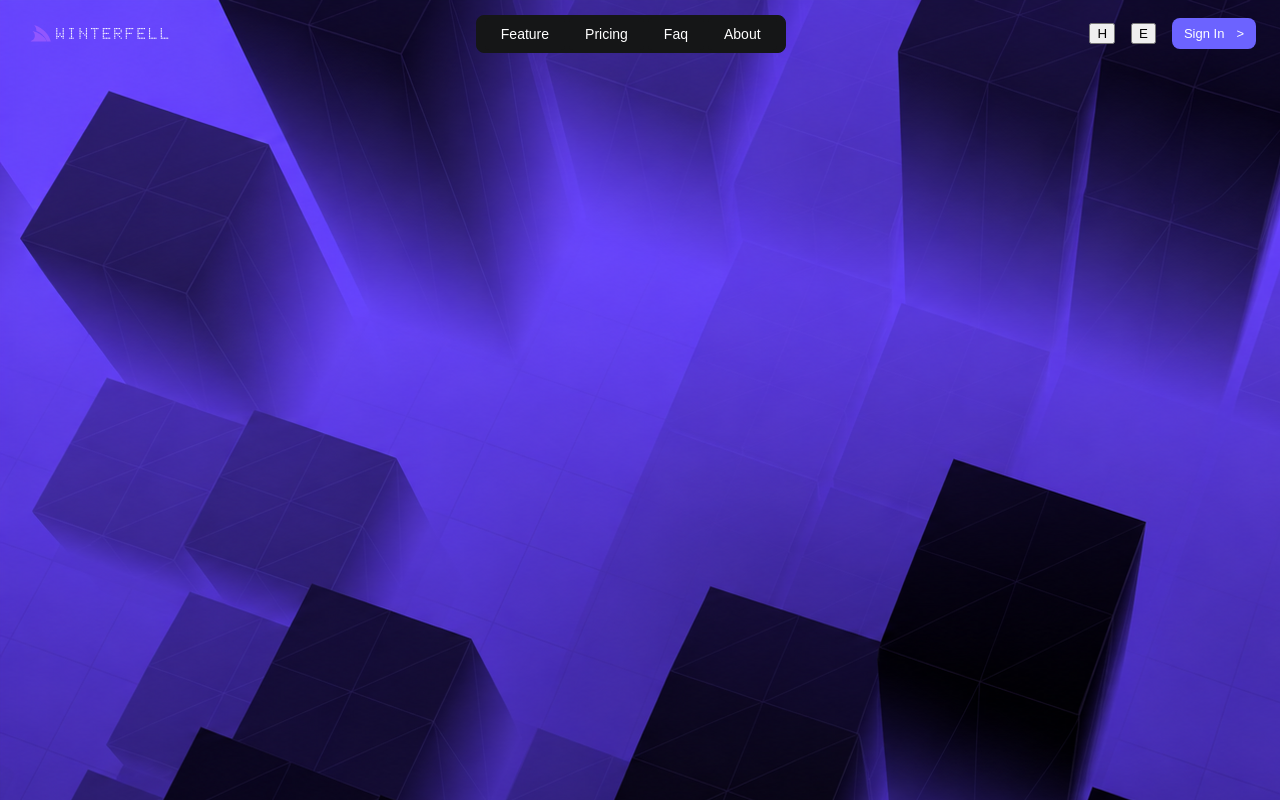
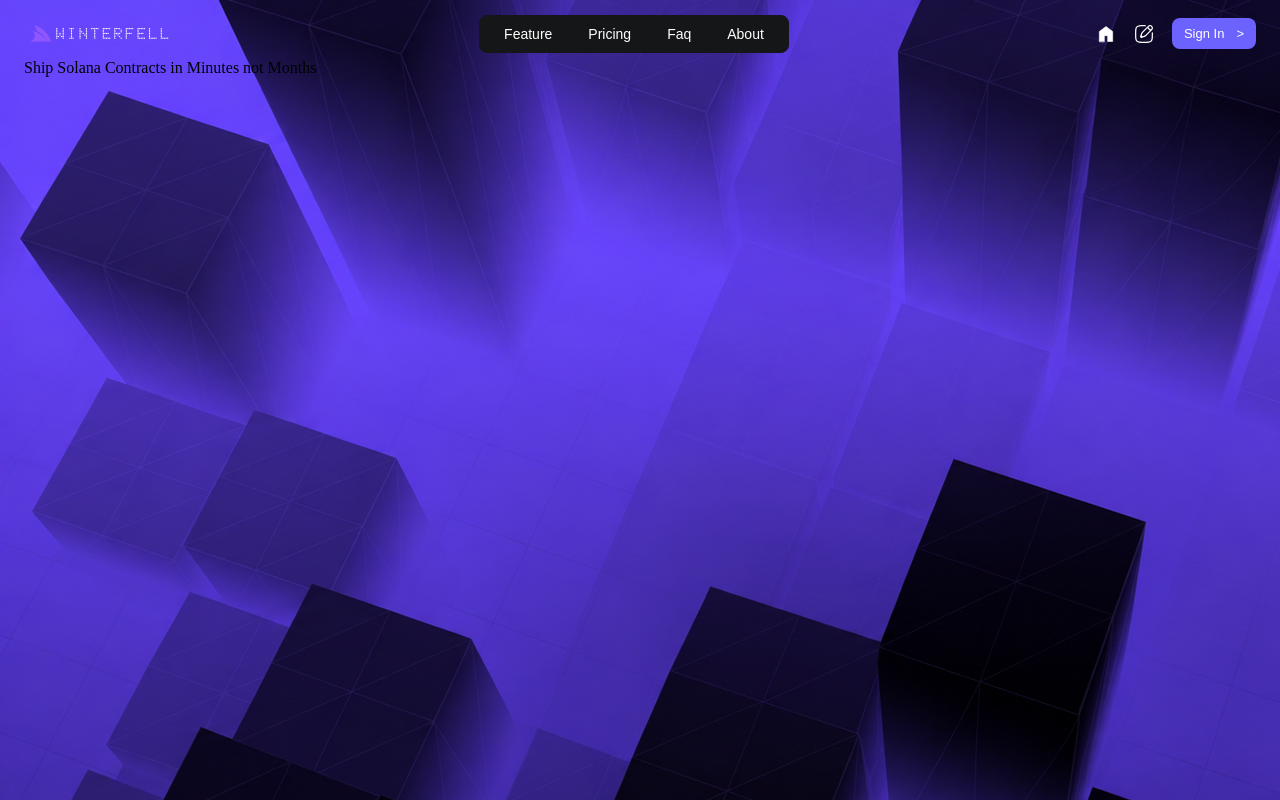
Before and after one commit to Voyagerr-10/Winterfell, a plain HTML site: page index.html in a window 1280 px wide. Drawn offline with Linux system fonts and the light colour scheme; a web font is replaced by a local one.

Commit message:
Added icons

```diff
--- a/index.html
+++ b/index.html
@@ -22,14 +22,19 @@
                 <button class="nav-button">About</button>
             </div>
             <div id="profile">
-                <button>H</button>
-                <button>E</button>
+                <img src="home.svg" alt="Home" width="20px" height="auto">
+                <img src="Pen New Square.svg" alt="Pen" width="20px" height="auto">
                 <button id="sign-in-btn">
                     <div class="sign-in">Sign In</div>
                     <div class="sign-in">></div>
                 </button>
             </div>
         </section>
+        <section class="hero">
+            <Hi>Ship Solana Contracts
+                in Minutes not Months
+            </Hi>
+        </section>
     </div>
 </body>
 </html>
--- a/style.css
+++ b/style.css
@@ -62,7 +62,7 @@ body {
     display: flex;
     flex-direction: row;
     align-items: center;
-    gap: 16px;
+    gap: 18px;
 }
 
 #sign-in-btn {
```
Also changed, not shown: Pen New Square.svg (added), home.svg (added).
